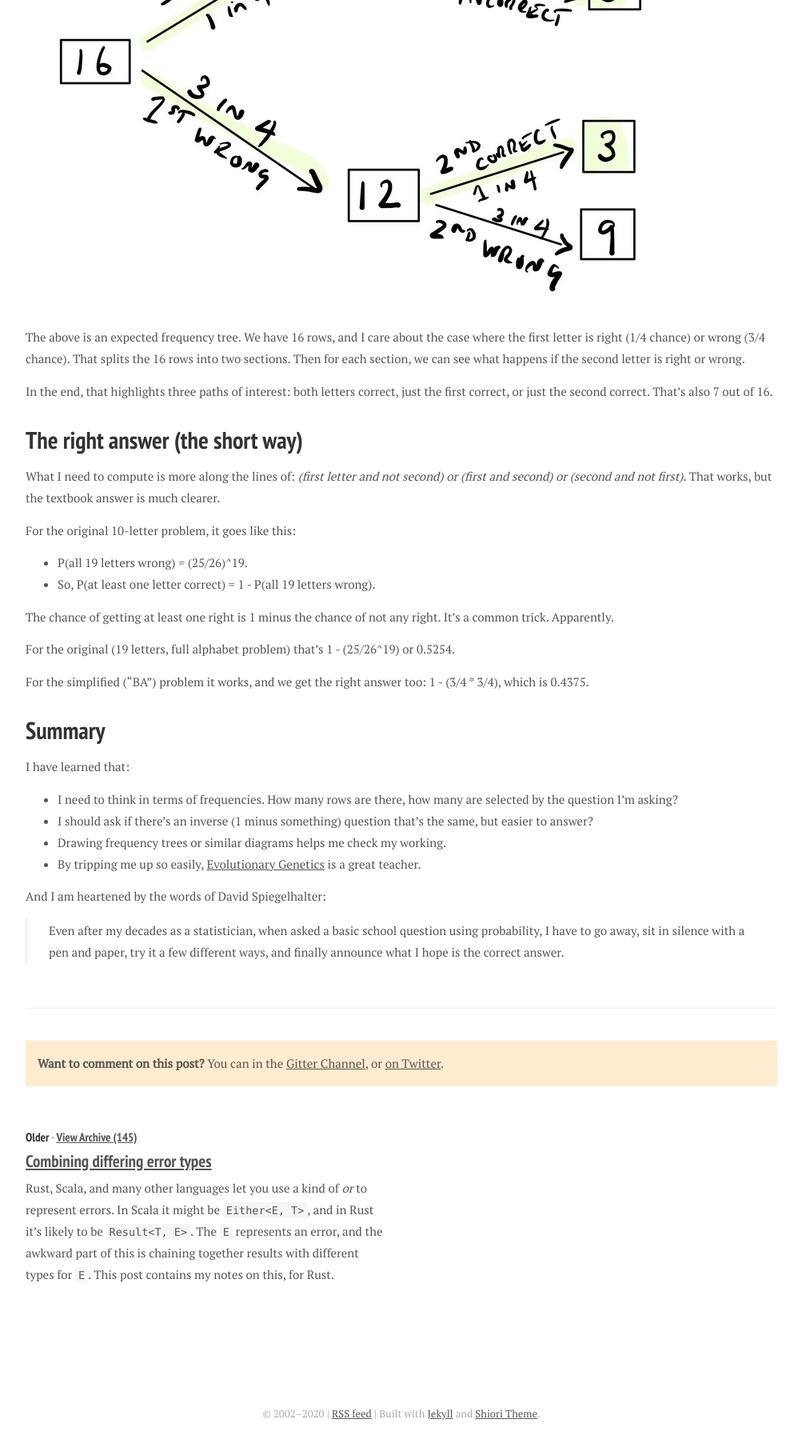
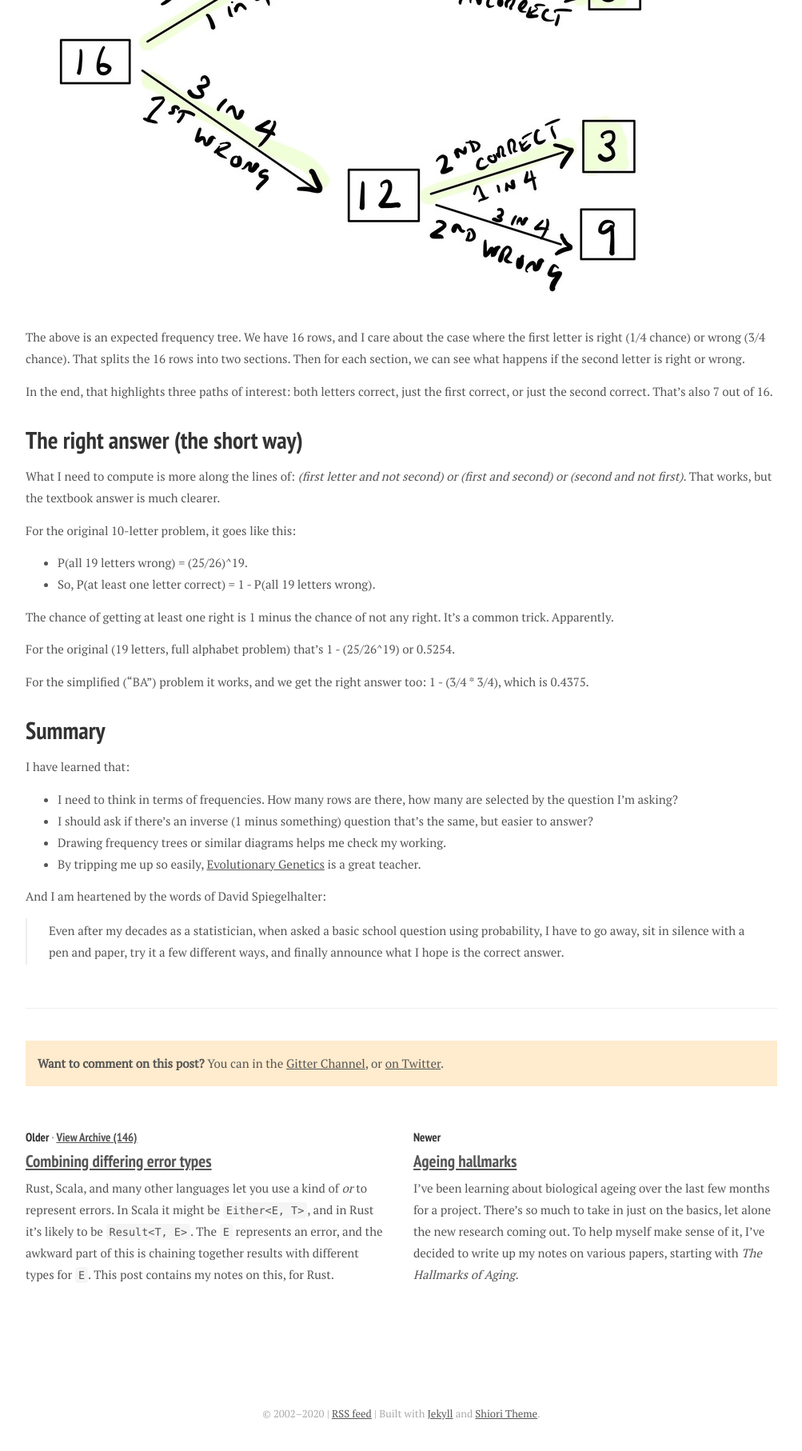
Before and after one commit to d6y/richard.dallaway.com, a Jekyll site: the page built from _posts/2020-02-04-what-are-the-chances.md, in a window 1280 px wide, cut to the strip 2760-4576 px from the top of the page. Shown: the whole strip at 80% size, without its empty margins (138-1141 px from the left). Built offline with Jekyll 4.4.1, drawn with Linux system fonts in a browser that asks for light colours; nearby versions of some CDN libraries; some web fonts are replaced; part of the change alters nothing that is shown.

Commit message:
add post on hallmarks of ageing

```diff
--- /dev/null
+++ b/_posts/2020-02-18-ageing-hallmarks.md
@@ -0,0 +1,193 @@
+---
+title: |
+    Ageing hallmarks
+author: Richard Dallaway
+layout: post
+---
+
+I've been learning about biological ageing over the last few months for a project. There's so much to take in just on the basics, let alone the new research coming out. To help myself make sense of it, I've decided to write up my notes on various papers, starting with _The Hallmarks of Aging_.
+
+<!-- break -->
+
+# Sources
+
+The primary sources for this post are:
+
+- _[The Hallmarks of Aging][hoa]_ by López-Otín, Carlos et al, published in _Cell_ in 2013.
+
+- Week 7 of _[Epigenetic Control of Gene Expression][coursera]_, a course I've mentioned in a [post on learning genetics and epigenetics][lage].
+
+There are full references and other links at the end of this post.
+
+_I'm a software/AI person trying to understand the language and ideas in ageing. If you spot places where I've misunderstood, I lack a clue, or you have suggestions, do get in touch. [Twitter] or [LinkedIn] are probably the easiest ways to grab me._
+
+# What is ageing?
+
+Ageing is a progressive decline in how we function. There are other aspects of ageing in society, but I'm thinking only of the biological ageing here. (If you're interested in a broader treatment, take a look at the [Sep/Oct 2019 issue of MIT Technology Review][mtr], which includes articles on product design and attitudes to ageing.)
+
+Where does this decline come from? In general, it is:
+
+- the accumulation of damage; and
+
+- over-activity of some processes leading to disease.
+
+## Why does it matter?
+
+This age-based deterioration is the leading risk factor for many diseases, including diabetes, cardiovascular, and neurodegenerative problems. Some of these conditions have no long term treatment, let alone cure.
+
+And yet some people can live without these problems. They have both a long healthspan and lifespan. We now know genetics and biochemistry control ageing (more on that later). So the question is: can _anyone_ potentially live without having to experience long periods with one or more of these diseases? If so, what kinds of lifestyles and treatments might give us that?
+
+## Terminology
+
+There are a few common words and phrases that are worth knowing before diving in any deeper:
+
+<ul class="def-list">
+  <li><strong>Ageing</strong> vs <strong>Aging</strong>: The UK vs US spelling.</li>
+  <li><strong>Longevity</strong>: “increased longevity” means living for longer.</li>
+  <li><strong>Healthspan</strong> is how long you live without disease.</li>
+  <li><strong>Chronological age</strong> is… your age. How long you’ve been alive for.</li>
+  <li><strong>Biological age</strong>: if you are ageing faster (or more slowly), your biological age would be above (or below) your chronological age. There’s no definitive way to measure this. Various models exist that combine multiple factors (lung capacity, cholesterol, skin elasticity, and so on) into a single value, but the ideal would be to find a biomarker for ageing.</li>
+  <li>A <strong>biomarker for ageing</strong>. This would be a standard, validated, test from, say, blood or saliva, which would give a biological age. This is important because it would make it possible to measure the effects of interventions.</li>
+  <li><strong>Senescence</strong>: the precise term for biological ageing.</li>
+  <li><strong>Tissue</strong>, a collection of cells with similar function or structure. I might say “heart tissue”, “lung tissue”, and so on.</li>
+  <li><strong>Signalling Pathways</strong>. I don’t have a grasp on the biological terms of “circuit” and “programs”, but I think I get “signalling pathways” now. These describe the influence of, say, proteins, and how they inhibit or stimulate other proteins. I’ll show one later in this post.</li>
+</ul>
+
+# Hallmarks of ageing
+
+In 2013, _The Hallmarks of Aging_ proposed nine common features of ageing. To be included a hallmark had to:
+
+- be a normal part of development (as opposed to the result of being hit on the head or something external);
+
+- when increased, ageing speeds up; and
+
+- ideally, when a hallmark is reduced or prevented, ageing is slowed.
+
+I'll list out the nine hallmarks below, but I think it helps to know they fall into one of three groups:
+
+1. causes of damage;
+
+2. response to damage; and
+
+3. causes of the phenotype (appearance) of ageing.
+
+Let's look at the nine hallmarks by group.
+
+## The causes of damage
+Bear in mind that cause and correction aren't fully worked out. But the items listed below are hallmarks because they have shown increasing them speeds up ageing (and in some cases the reverse has been shown).
+
+- Genetic: that is, DNA damage we accumulate, or specific premature ageing diseases. The genome has lots of repair mechanisms but isn't perfect. Replication mistake or external factors (such as smoking) lead to mutations. This is  a broad category and interacts with many of the other hallmarks. Cancer is the headline consequence.
+
+- Epigenetic changes. Epigenetic marks are chemical additions to your genome which changes how your genes are expressed (if they are on, or off, in a particular tissue, for example). "Epigenetic drift" is the name for the stochastic errors that naturally occur over time and between individuals. The accumulation of these changes is associated with ageing. We'll see some a specific example later. There's also an interaction with the genome: some epigenetic changes may lead to genome instability, which may impact epigenetic marks, which may lead to more genome instability, and so on.
+
+- Telomere shortening. Telomeres are compact regions of DNA at the start and end of the chromosomes. They prevent the DNA repair machinery from treating the ends as a break in a chromosome to be repaired. When a cell divides, and DNA is copied, but not to the end. The telomeres become shorter over time, and eventually, the cell shuts down.
+
+- Loss of proteostasis, which means not being able to generate and remove proteins at the right rate, or correctly fold proteins. Folding problems are associated with Parkinson's and Alzheimer's (as well as cataracts).
+
+## Responses to damage
+This second group of hallmarks are beneficial in low doses (offering some kind of protection or repair), and bad when high (which happens during ageing).
+
+- Deregulated nutrient sensing. The idea here is that you survive for longer if you have lower rates of cell growth and metabolism (giving lower rates of damage). In other words, decreased nutrient sensing increases longevity. Although this happens as we age, there's strong evidence (not just in mice) that explicit dietary restriction increases lifespan and healthspan.
+
+- Mitochondrial dysfunction. The "powerhouse of the cells" lose efficiency over time. Terrible news, but surprisingly (to me) limited "mitochondrial poisoning"  increases efficiency. This is an example of how a small amount of stress can help as our bodies compensate (but only up to a point).
+
+- Cell senescence is a situation where cells no longer divide and become inactive. It's a protective mechanism (against cancer) in the young, but an increasing problem over time.
+
+## Causes of the appearance of ageing
+The final two hallmarks are the result of the other seven we've seen:
+
+- Stem cell exhaustion. Cuts heal when epidermal stem cells divide to create new skin cells. When exhausted, they don't divide as fast, meaning cuts take longer to heal. At an extreme, they don't heal at all. That's an example of stem cell exhaustion, but it applies to the immune system and other tissues. It is a "consequence of multiple types of aging-associated damages and likely constitutes one of the ultimate culprits of tissue and organismal aging." (_The Hallmarks of Aging_, p. 1206).
+
+- Altered intercellular communication. In addition to changes at the cell level, there are changes in the interaction between cells. This appears to cover a wide area: reduce immune response, increased inflammation, diabetes, atherosclerosis, muscle weakness, and generally a whole lot of undesirable changes.
+
+In summary:
+> "The primary hallmarks could be the initiating triggers whose damaging consequences progressively accumulate with time. The antagonistic hallmarks, being in principle beneficial, become progressively negative in a process that is partly promoted or accelerated by the primary hallmarks. Finally, the integrative hallmarks arise when the accumulated damage caused by the primary and antagonistic hallmarks cannot be compensated by tissue homeostatic mechanisms. Because the hallmarks co-occur during aging and are interconnected, understanding their exact causal network is an exciting challenge for future work" (_The Hallmarks of Aging_, p. 1209).
+
+# Suggestions for treatments
+
+There's plenty of evidence to accompany the hallmarks, and that evidence suggests interventions to reduce ageing. Here are a couple of them.
+
+## SIRT6
+
+There are a family of proteins called sirtuins, one of which is SIRT6. SIRT6 is involved in laying down histone acetylation (a sort of epigenetic change), and this reduces with age.
+
+In mice, reduced SIRT6 leads to defective DNA repair, and accelerates ageing. Increased SIRT6 expression increases lifespan. It may also play a role in reducing inflammation.
+
+You can see why there's a search for a drug that can have this effect, via this mechanism, without causing side effects.
+
+## mTOR
+
+Take a look at the signalling pathway relating ageing and dietary restriction (this is figure 4A from _The Hallmarks of Aging_, p. 1202):
+
+<img src="/img/posts/2020/2020-02-18-ageing-hallmarks-fig4a.png" width="455" height="367">
+
+The diagram is mapping out the nutrient sensing hallmark. We can see that mTOR, an enzyme, has a role in increasing ageing, while dietary restriction inhibits mTOR. This is one way in which to understand how nutrient sensing impacts ageing.
+
+This suggests targeting mTOR may have benefits for ageing. Rapamycin, a compound that inhibits mTOR, is being investigated for this.
+
+
+# Summary
+
+We've seen:
+
+- a little bit of background on ageing;
+
+- the nine hallmarks of ageing, where a hallmark is a natural part of development, and increasing or decreasing the hallmark effects ageing; and
+
+- a couple of examples of how the mechanisms and evidence play into those hallmarks to suggest treatment.
+
+The paper is important because it gives a framework for thinking about ageing and how we might improve healthspan. Even if you don't read the paper, have a look at figure 7. It shows possible treatments (based on experience with mice).
+
+<img src="/img/posts/2020/2020-02-18-ageing-hallmarks-fig7.jpg" width="769" height="501">
+
+If you're interested in learning more, scroll down through the reading below. Don't miss the short video at the bottom.
+
+[lage]: https://richard.dallaway.com/2019/12/31/genetics-epigenetics.html
+[coursera]: https://www.coursera.org/learn/epigenetics/
+[Twitter]: https://twitter.com/d6y
+[LinkedIn]: https://www.linkedin.com/in/richarddallaway/
+
+# Further reading
+
+[hoa]: https://doi.org/10.1016/j.cell.2013.05.039
+[facing]: https://www.nature.com/articles/s41586-018-0457-8
+
+ <ul class="def-list">
+  <li>
+    López-Otín, Carlos et al (2013) The Hallmarks of Aging.
+  Cell, Volume 153, Issue 6, 1194 - 1217, <a href="https://doi.org/10.1016/j.cell.2013.05.039">https://doi.org/10.1016/j.cell.2013.05.039</a>
+  </li>
+  <li>
+    Partridge L, Deelen J, Slagboom PE. Facing up to the global challenges of ageing. Nature. 2018;561(7721):45–56. <a href="https://www.nature.com/articles/s41586-018-0457-8">doi:10.1038/s41586-018-0457-8</a>
+  </li>
+</ul>
+
+## Popular science and news
+
+[mindscape]: https://www.preposterousuniverse.com/podcast/2018/10/01/episode-16-coleen-murphy-on-aging-biology-and-the-future/
+[rev]: https://www.goodreads.com/book/show/12414734-the-epigenetics-revolution
+[mtr]: https://www.technologyreview.com/magazine/2019/09/
+[guardian]: https://www.theguardian.com/science/2019/dec/21/scientists-harness-ai-to-reverse-ageing-in-billion-dollar-industry
+[economist]: https://www.economist.com/the-economist-explains/2016/08/15/how-medical-science-hopes-to-slow-down-ageing
+[video]: https://www.youtube.com/watch?v=leI70P-rEAk
+
+<ul class="def-list">
+  <li>
+    The Mindscape podcast from Oct 2018 features a conversation with <a href="https://www.preposterousuniverse.com/podcast/2018/10/01/episode-16-coleen-murphy-on-aging-biology-and-the-future/">Coleen Murphy on Aging, Biology, and the Future</a>. 1hr.
+  </li>
+  <li>
+    Chapter 13 of <a href="https://www.goodreads.com/book/show/12414734-the-epigenetics-revolution">The Epigenetic Revolution</a> is on ageing.
+  </li>
+  <li>
+    MIT Technology Review, <a href="https://www.technologyreview.com/magazine/2019/09/">Sep/Oct 2019 issue</a> is on longevity, covering biology, medicine, society’s perceptions of ageing, and product design.
+  </li>
+  <li>
+    <a href="https://www.economist.com/the-economist-explains/2016/08/15/how-medical-science-hopes-to-slow-down-ageing">How medical science hopes to slow down ageing</a>, <em>The Economist</em>, 15 Aug 2016. This is a short explainer on the discoveries driving ageing research.
+  </li>
+  <li>
+    <a href="https://www.theguardian.com/science/2019/dec/21/scientists-harness-ai-to-reverse-ageing-in-billion-dollar-industry">Scientists harness AI to reverse ageing in billion-dollar industry</a>, <em>The Guardian</em>, 21 Dec 2019. This item is on the recent focus and investment in the race “to find proven ways to help people live longer, healthier lives”.
+  </li>
+  <li>
+    A fantastic 10-minute <a href="https://www.youtube.com/watch?v=leI70P-rEAk">video on <em>Extending Human Lifespan</em></a> by Kristen Fortney. It covers the ideas, history, and interventions relating to extending lifespan (thank you Suran for this link)
+  </li>
+</ul>
--- a/_sass/custom-scss.scss
+++ b/_sass/custom-scss.scss
@@ -28,3 +28,17 @@ blockquote {
   border-left: 2px solid #eeeeee;
   padding: 2px 27px;
 }
+
+
+/* Definitions as a <ul> */
+ul.def-list {
+  list-style-position: outside;
+  padding: 0;
+  margin: 1em;
+  text-indent: -1em;
+  list-style-type: none;
+}
+
+ul.def-list li {
+  margin-bottom: 0.5em;
+}
```
Also changed, not shown: img/posts/2020/2020-02-18-ageing-hallmarks-fig4a.png (added), img/posts/2020/2020-02-18-ageing-hallmarks-fig7.jpg (added).
